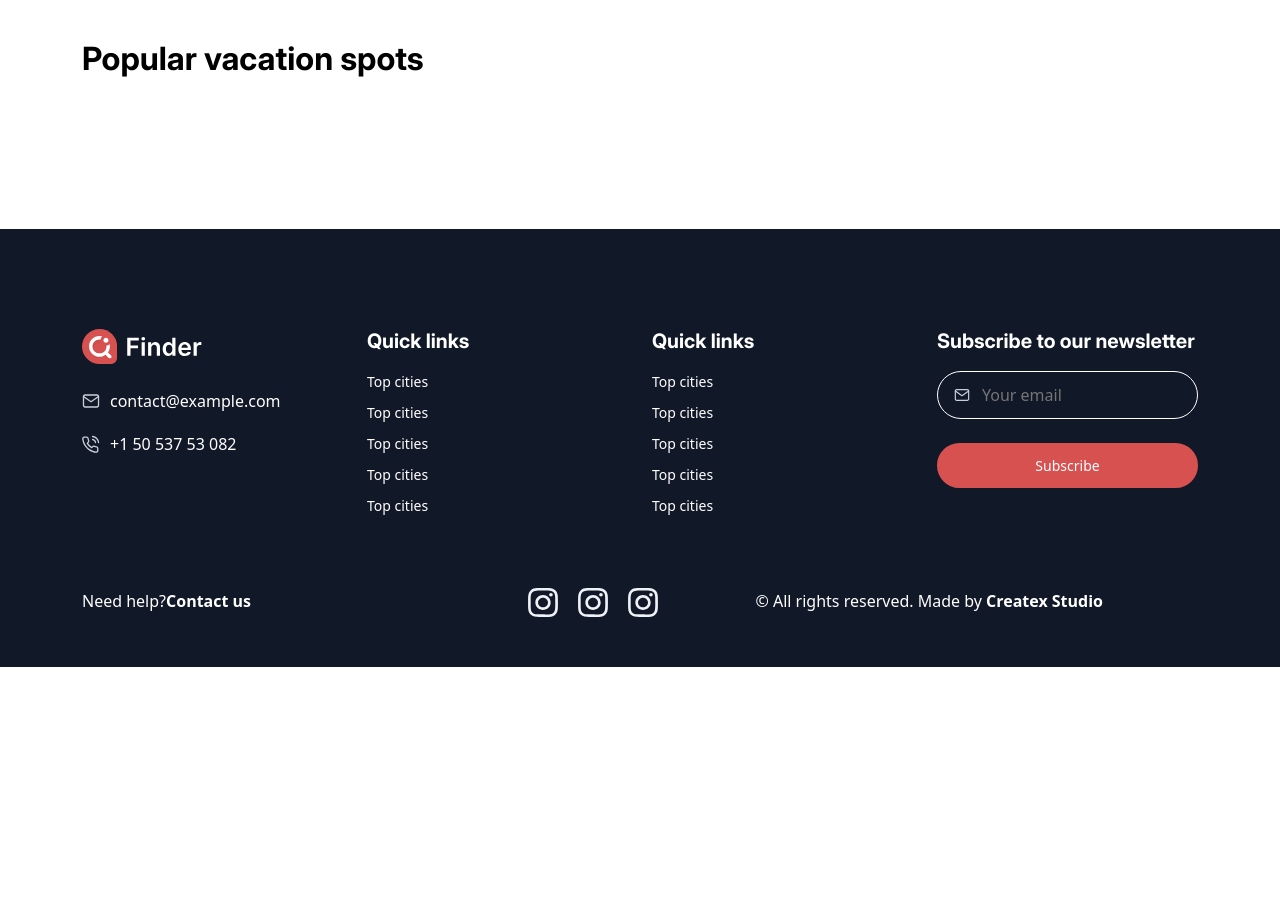
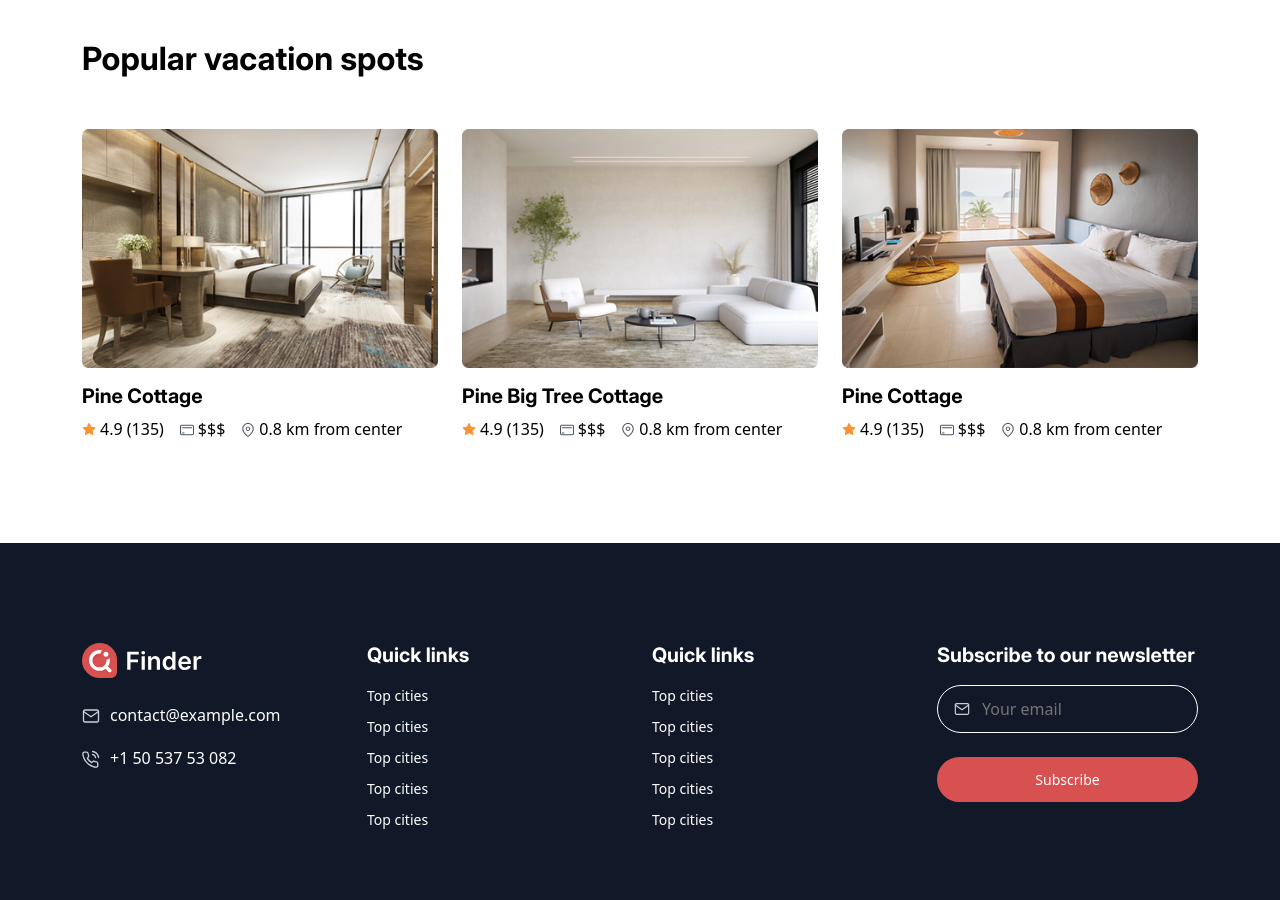
Before and after one commit to Shreyafcts/finder, a React (Vite) app: page / in a window 1280 px wide. Shown: the part 820-1720 px from the top of the page. Before the commit the page ends 1487 px from the top, so only its background shows below. Built offline with nearby package versions, Linux system fonts and the light colour scheme.

Commit message:
created vacationspot module

```diff
--- a/src/components/Vacationspot.jsx
+++ b/src/components/Vacationspot.jsx
@@ -1,4 +1,7 @@
 import { hotels } from "../data/hotels";
+import starIcon from '../../public/img/star.svg';
+import mapIcon from '../../public/img/map.svg';
+import costIcon from '../../public/img/cost.svg';
 
 const Vacationspot = () => {
     return (
@@ -10,8 +13,33 @@ const Vacationspot = () => {
                             <h2>Popular vacation spots</h2>
                         </div>
                     </div>
-                    <div className="row">
-                        <div className="col-lg-4"></div>
+                    <div className="row gap-20">
+                        {hotels.map((el, index) => {
+                            return (
+                                <div className="col-lg-4" key={index}>
+                                    <div className="cards__body">
+                                        <div className="_img">
+                                            <img src={el.img} alt="" />
+                                        </div>
+                                        <h4>{el.name}</h4>
+                                        <div className="cards__icon-text">
+                                            <div className="item">
+                                                <img src={starIcon} alt="" />
+                                                <p>{el.rating} <span>({el.totalReviews})</span></p>
+                                            </div>
+                                            <div className="item">
+                                                <img src={costIcon} alt="" />
+                                                <p>{el.cost}</p>
+                                            </div>
+                                            <div className="item">
+                                                <img src={mapIcon} alt="" />
+                                                <p>{el.location}</p>
+                                            </div>
+                                        </div>
+                                    </div>
+                                </div>
+                            )
+                        })}
                     </div>
                 </div>
             </section>
```
